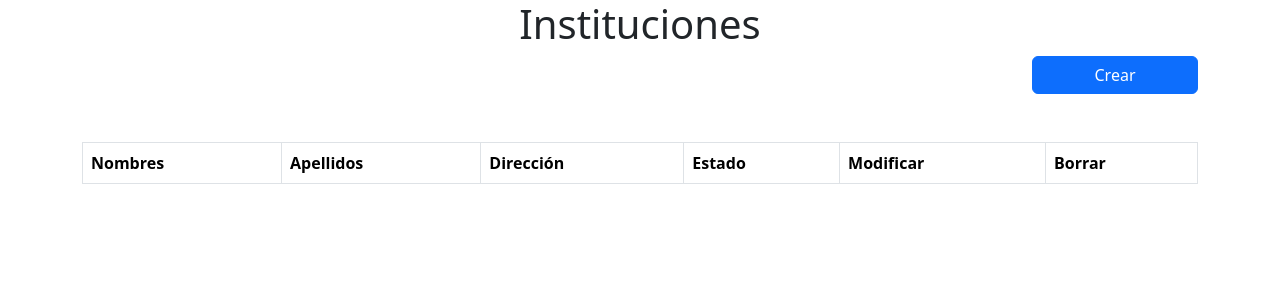
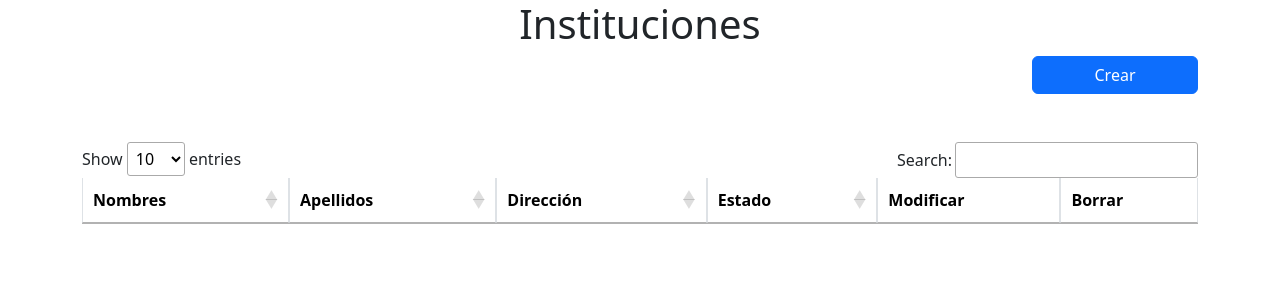
Before and after one commit to Sebiant/Udev_Proyecto, a PHP site: page /instituciones/instituciones-vista.php in a window 1280 px wide. Shown: the top 300 px of the page. Run offline with PHP 8.4, Linux system fonts and the light colour scheme; lists and menus that the app fills with data are empty; some libraries are stand-ins or nearby versions.

Commit message:
se soluciona error en datatable de institucion

```diff
--- a/instituciones/instituciones-vista.php
+++ b/instituciones/instituciones-vista.php
@@ -28,7 +28,7 @@
         <br />
 
         <div class="table-responsive">
-            <table id="datos_docente" class="table table-bordered table-striped">
+            <table id="datos_institucion" class="table table-bordered table-striped">
                 <thead>
                     <tr>
                         <th>Nombres</th>
--- a/instituciones/js/datatable_instituciones.js
+++ b/instituciones/js/datatable_instituciones.js
@@ -8,9 +8,10 @@ $(document).ready(function() {
             dataSrc: 'data'
         },
         columns: [
-            { "data": "id_docente" },
+            { "data": "id_institucion" },
             { "data": "nombre" },
             { "data": "direccion" },
+            { "data": "estado" },
             {
                 data: null,
                 defaultContent: '<button class="btn btn-primary w-100 btn-modify">Modificar</button>',
```
